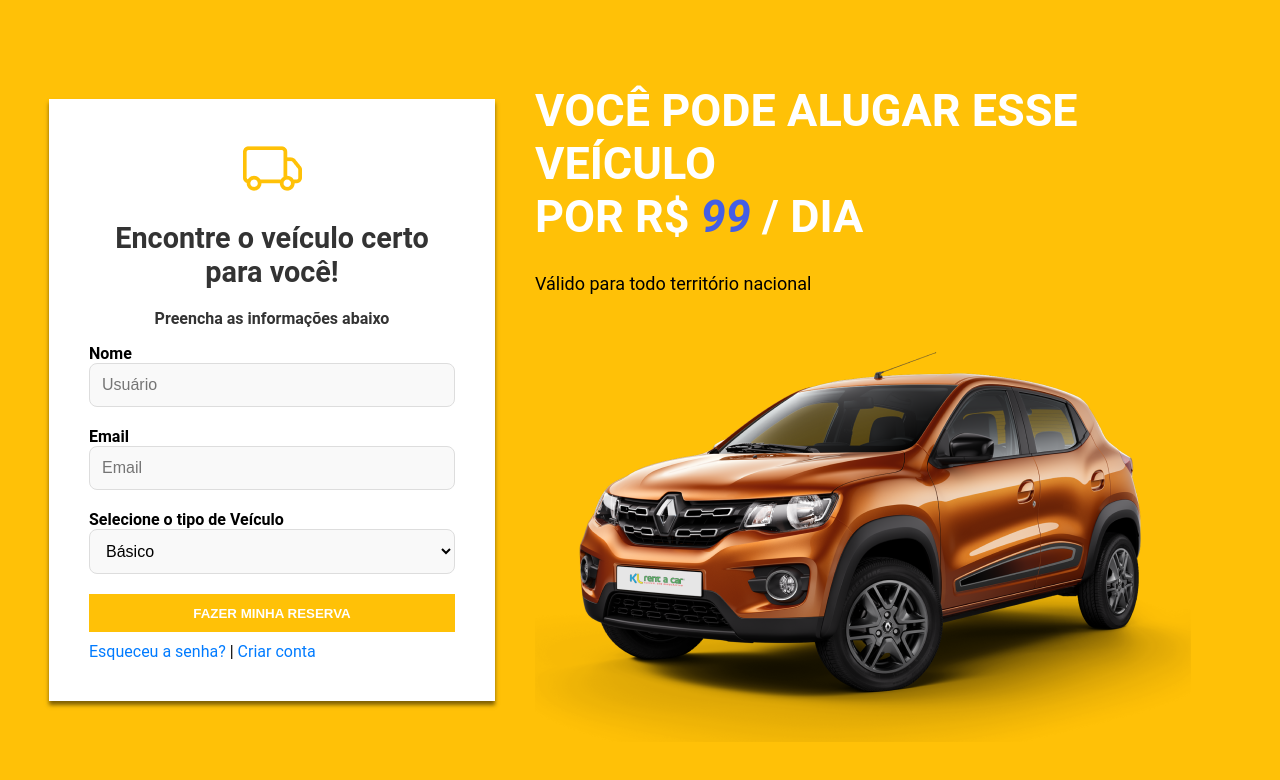
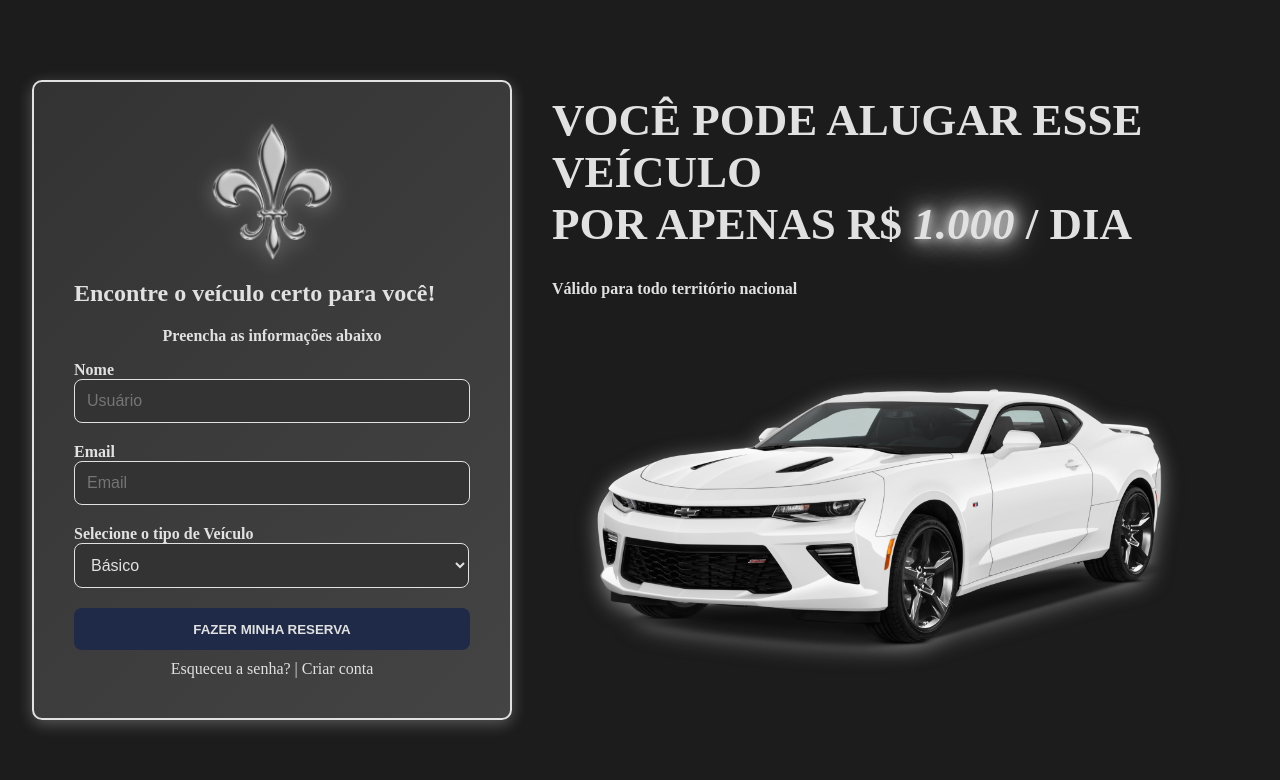
Before and after one commit to Guii-Script/Locadora, a plain HTML site: page index.html in a window 1280 px wide. Drawn offline with Linux system fonts and the light colour scheme.

Commit message:
Customizando meu site

```diff
--- a/CSS/Tempero.css
+++ b/CSS/Tempero.css
@@ -1,6 +1,7 @@
 body {
-    font-family: 'Roboto', sans-serif;
-    background-color: #FFC107;
+    font-family: 'Lora', serif;
+    background-color: #1c1c1c;
+    color: #e1e1e1;
     height: 100vh;
     margin: 0;
     display: flex;
@@ -19,11 +20,12 @@ main {
 }
 
 .login-box {
-    width: 370px;
+    width: 400px;
     padding: 40px;
-    background-color: #fff;
-    box-shadow: 0px 4px 4px 0 rgba(0, 0, 0, 0.5);
-    margin: 0 auto;
+    background: linear-gradient(135deg, #333, #444);
+    border: 2px solid #e1e1e1;
+    box-shadow: 0px 4px 15px rgba(225, 225, 225, 0.3);
+    border-radius: 10px;
 }
 
 .Background {
@@ -35,101 +37,107 @@ main {
 .Background img {
     width: 656px;
     height: 418px;
+    filter: drop-shadow(0px 4px 10px rgba(225, 225, 225, 0.5));
+}
 
+.subtituloCarro{
+    color: #e1e1e1;
+    font-weight: bold;
+    text-align: left;
 }
 
 .subtituloLogin{
-    color: #333;
+    color: #e1e1e1;
     font-weight: bold;
     text-align: center;
 }
 
 button {
-    background-color: #FFC107;
-    color: white;
-    padding: 10px 20px;
+    background: #1e2a47;
+    color: #e1e1e1;
+    padding: 12px 20px;
     border: none;
     cursor: pointer;
-    width: 366px;
-    height: 38px;
+    width: 100%;
+    height: 42px;
     font-weight: bold;
+    border-radius: 8px;
+    transition: 0.3s;
 }
 
 button:hover {
-    background-color: #218838;
+    background: #15203e;
 }
 
 .links {
     margin-top: 10px;
+    text-align: center;
 }
 
 .links a {
-    color: #007bff;
+    color: #e1e1e1;
     text-decoration: none;
+    text-align: center;
 }
 
 .links a:hover {
     text-decoration: underline;
 }
 
-.imagemTruck {
+.imagemFlor {
     display: block;
     margin: 0 auto;
-    max-width: 200px;
+    max-width: 120px;
     margin-bottom: 20px;
+    filter: drop-shadow(0px 4px 10px rgba(225, 225, 225, 0.3));
 }
 
-h2 {
-    font-size: 1.8rem;
-    color: #333;
-    text-align: center;
-    margin-bottom: 20px;
-}
-
-.subtituloCarro{
-    color: black;
-    font-size: 18px;
+.tituloCarro {
+    color: #e1e1e1;
     text-align: left;
-    margin-bottom: 30px;
+    font-size: 45px;
+    font-weight: bold;
 }
 
 input {
-    width: 340px;
+    width: 370px;
     padding: 12px;
     margin-bottom: 20px;
-    border: 1px solid #ddd;
+    border: 1px solid #e1e1e1;
     border-radius: 8px;
     font-size: 1rem;
-    background-color: #f9f9f9;
+    background-color: #333;
+    color: #e1e1e1;
+    text-align: left;
 }
 
-select {
-    width: 366px;
-    padding: 12px;
-    margin-bottom: 20px;
-    border: 1px solid #ddd;
-    border-radius: 8px;
-    font-size: 1rem;
-    background-color: #f9f9f9;
-}
-
-input:focus, select:focus {
-    border-color: #0056b3;
+input:focus, .select:focus {
+    border-color: #1e2a47;
     outline: none;
 }
 
 .Indicadores {
     font-weight: bold;
-}
-
-.tituloCarro {
-    color: white;
     text-align: left;
-    font-size: 45px;
 }
 
 em {
-    color: #445EE5;
+    color: #e1e1e1;
+    position: relative;
+    animation: glowEffect 1.5s ease-in-out infinite alternate;
+}
+
+/* Efeito de brilho prateado */
+@keyframes glowEffect {
+    0% {
+        text-shadow: 0 0 5px #c0c0c0, 0 0 10px #c0c0c0, 0 0 15px #c0c0c0, 0 0 20px #c0c0c0;
+    }
+    50% {
+        text-shadow: 0 0 10px #c0c0c0, 0 0 20px #c0c0c0, 0 0 30px #c0c0c0, 0 0 40px #c0c0c0;
+    }
+    100% {
+        text-shadow: 0 0 5px #c0c0c0, 0 0 10px #c0c0c0, 0 0 15px #c0c0c0, 0 0 20px #c0c0c0;
+    }
 }
 
 /* Animação de fade-in */
@@ -144,6 +152,18 @@ em {
 
 /* Estilo para a imagem */
 #carImage {
-    opacity: 0; /* Inicialmente invisível */
-    animation: fadeIn 1s forwards; /* 1s de animação para aparecer */
+    opacity: 0;
+    animation: fadeIn 1s forwards;
 }
+
+select {
+    width: 395px;
+    padding: 12px;
+    margin-bottom: 20px;
+    border: 1px solid #e1e1e1;
+    border-radius: 8px;
+    font-size: 1rem;
+    background-color: #333;
+    color: #e1e1e1;
+    text-align: left;
+}
--- a/index.html
+++ b/index.html
@@ -11,7 +11,7 @@
 <body>
     <main>
         <div class="login-box">
-            <img class="imagemTruck" src="Imagem/truck.png" alt="Ícone de Caminhão">
+            <img class="imagemFlor" src="Imagem/simbolo_flor.png" alt="Ícone Flor de Lis">
             <h2>Encontre o veículo certo para você!</h2>
             <p class="subtituloLogin">Preencha as informações abaixo</p>
             <form>
@@ -20,7 +20,7 @@
                 <label class="Indicadores">Email</label>
                 <input type="text" placeholder="Email" name="Email" required>
                 <b>Selecione o tipo de Veículo</b>
-                <select id="vehicleSelect">
+                <select class="select" id="vehicleSelect">
                     <option value="basico">Básico</option>
                     <option value="familia">Familia</option>
                     <option value="luxo">Luxo</option>
@@ -35,10 +35,9 @@
         </div>
 
         <div class="Background">
-            <h1 class="tituloCarro">VOCÊ PODE ALUGAR ESSE VEÍCULO<br> POR R$ <em>99</em> / DIA</h1>
+            <h1 class="tituloCarro">VOCÊ PODE ALUGAR ESSE VEÍCULO<br> POR APENAS R$ <em>1.000</em> / DIA</h1>
             <p class="subtituloCarro">Válido para todo território nacional</p>
-            <!-- Adicionei o id "carImage" para a imagem do carro -->
-            <img id="carImage" src="Imagem/renault-kwid.png" alt="Renalt Kwid">
+            <img id="carImage" src="Imagem/basico.png" alt="Camaro Prata">
         </div>
 
         <script src="script.js"></script>
--- a/script.js
+++ b/script.js
@@ -11,11 +11,11 @@ document.getElementById("vehicleSelect").addEventListener("change", function() {
     setTimeout(function() {
         // Trocar a imagem com base na seleção
         if (vehicle === "basico") {
-            carImage.src = "Imagem/renault-kwid.png";  // Caminho para a imagem do carro básico
+            carImage.src = "Imagem/basico.png";  // Caminho para a imagem do carro básico
         } else if (vehicle === "familia") {
-            carImage.src = "Imagem/marquinhos.com.png";  // Caminho para a imagem do carro de família
+            carImage.src = "Imagem/familia.png";  // Caminho para a imagem do carro de família
         } else if (vehicle === "luxo") {
-            carImage.src = "Imagem/mate.png";  // Caminho para a imagem do carro de luxo
+            carImage.src = "Imagem/luxo.png";  // Caminho para a imagem do carro de luxo
         }
 
         // Agora, adicionar novamente a animação
```
Also changed, not shown: Imagem/basico.png (added), Imagem/familia.png (added), Imagem/luxo.png (added), Imagem/mate.png (deleted), Imagem/renault-kwid.png (deleted), Imagem/simbolo_flor.png (added), Imagem/truck.png (deleted), 1 other file.
